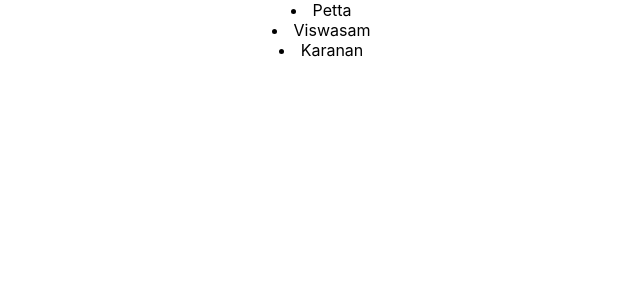
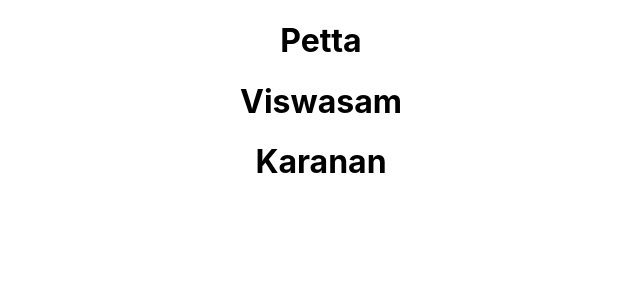
Before and after one commit to vinothsmart/react-context, a React (Create React App) app: page / in a window 1280 px wide. Shown: the top 300 px of the page, without its empty margins (319-959 px from the left). Built offline with nearby package versions, Linux system fonts and the light colour scheme.

Commit message:
getting movie list using movie component

```diff
--- /dev/null
+++ b/src/Movie.js
@@ -0,0 +1,10 @@
+const Movie = (props) => {
+  const { name } = props;
+  return (
+    <div>
+      <h1>{name}</h1>
+    </div>
+  );
+};
+
+export default Movie;
--- a/src/MovieList.js
+++ b/src/MovieList.js
@@ -1,4 +1,5 @@
 import { useState } from "react";
+import Movie from "./Movie";
 
 const MovieList = () => {
   const [movieList, setMovieList] = useState([
@@ -21,7 +22,7 @@
   return (
     <div>
       {movieList.map((movie) => (
-        <li>{movie.name}</li>
+        <Movie name={movie.name} />
       ))}
     </div>
   );
```
